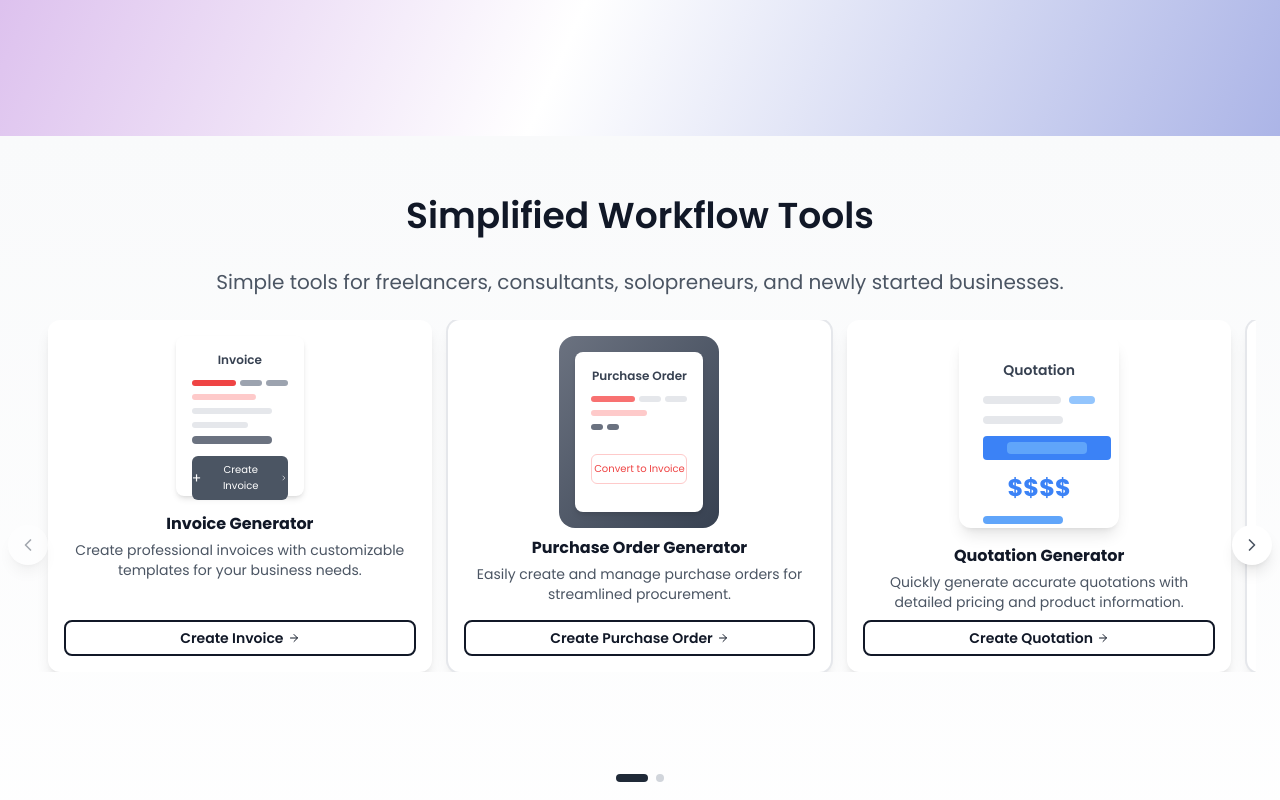
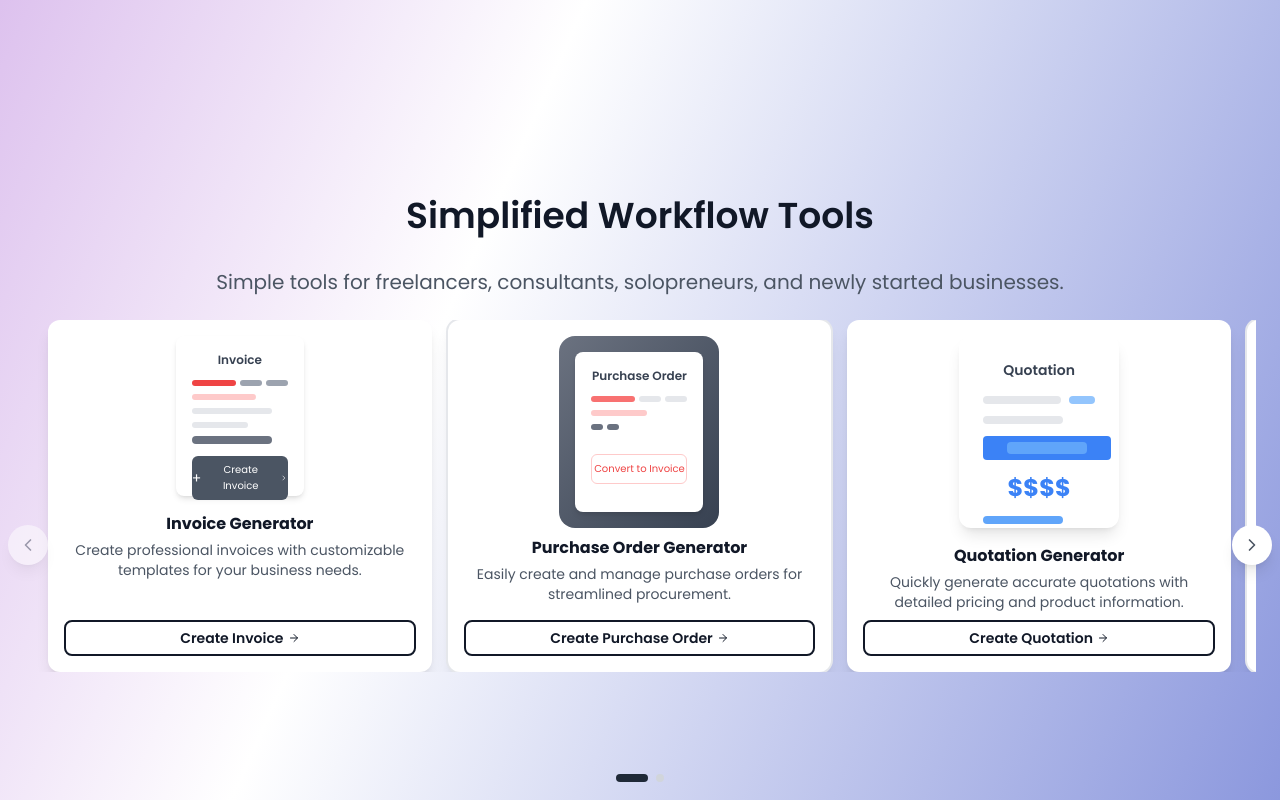
Before and after one commit to lokesh-yadav12/Invoice-generator, a React (Vite) app: page / in a window 1280 px wide. Shown: the part 1560-2360 px from the top of the page. Built offline with nearby package versions, Linux system fonts and the light colour scheme.

Commit message:
adding code

```diff
--- a/src/components/WorkflowToolsCarousel.tsx
+++ b/src/components/WorkflowToolsCarousel.tsx
@@ -175,7 +175,7 @@
 
 
   return (
-    <div className="min-h-screen bg-gradient-to-b from-gray-50 to-white py-12">
+    <div className="min-h-screen py-12">
       <div className="max-w-7xl mx-auto px-6">
         {/* Header */}
         <div className="text-center mb-4">
```
